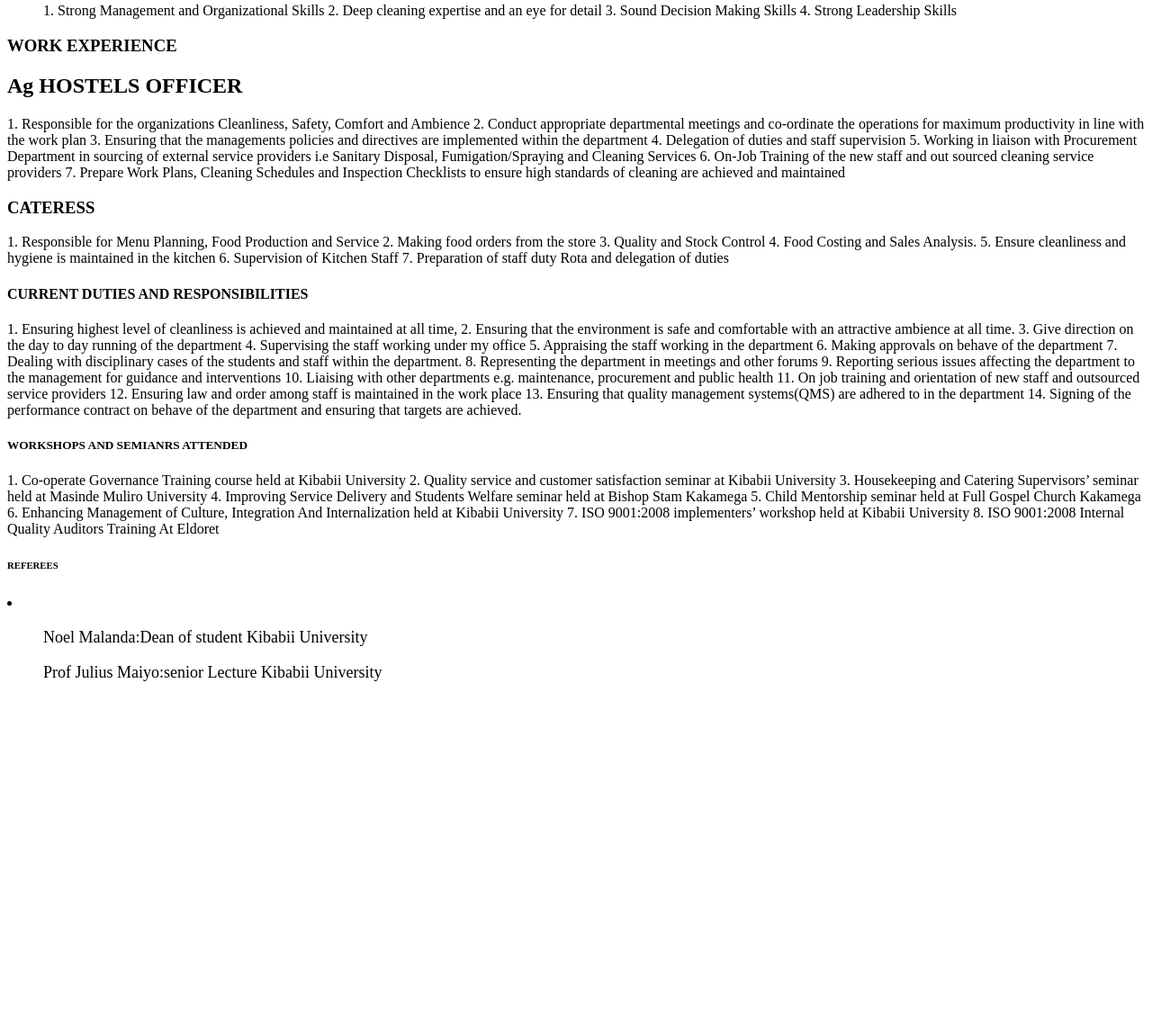
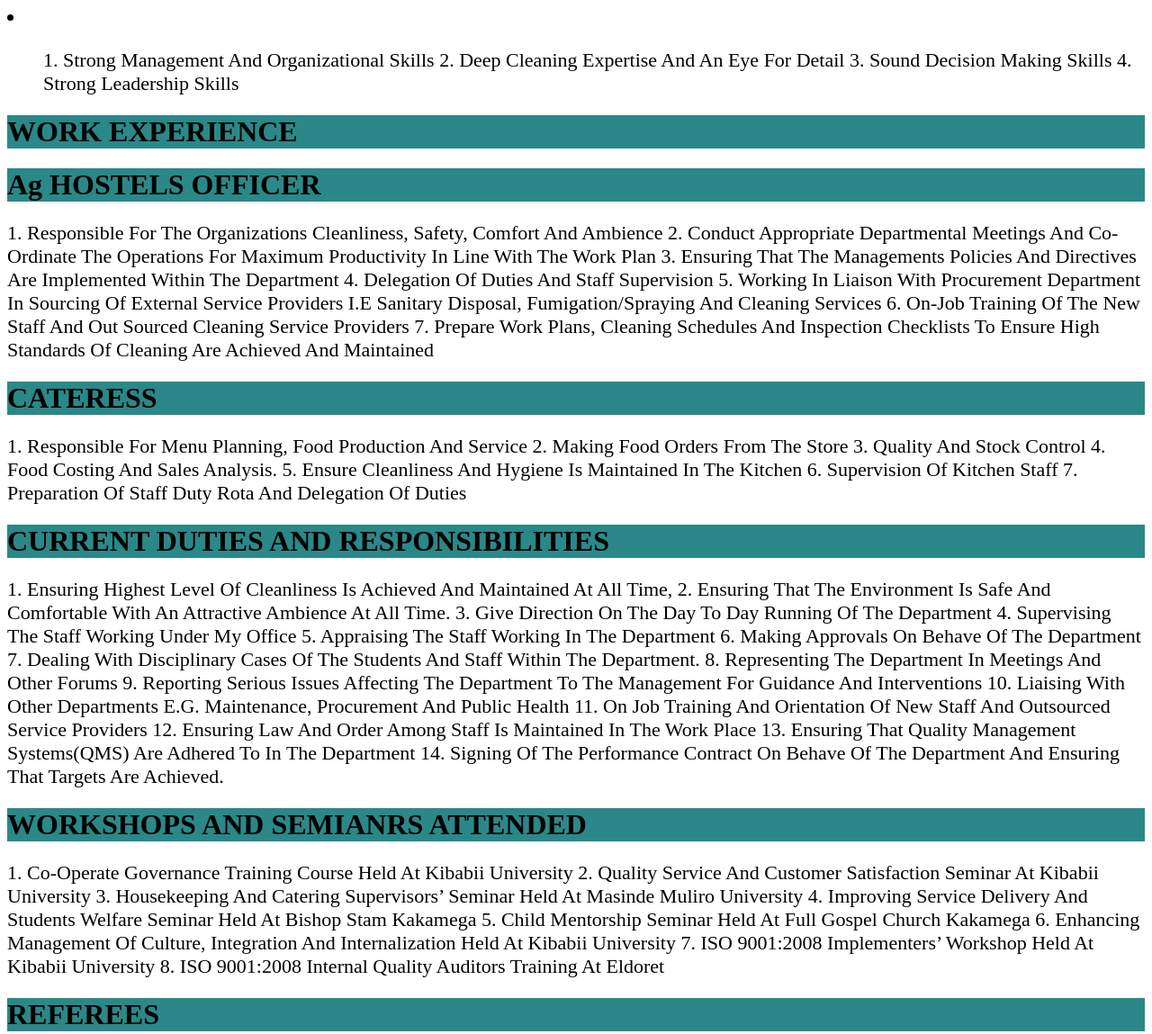
Before and after one commit to LEON15537/friendly-wangari-mathari, a plain HTML site: page index.html in a window 1280 px wide. Shown: the part 713-1862 px from the top of the page at 90% size. Before the commit the page ends 1489 px from the top, so only its background shows below. Drawn offline with Linux system fonts and the light colour scheme.

Commit message:
Add files via upload

```diff
--- a/index.html
+++ b/index.html
@@ -5,8 +5,10 @@
     <meta name="viewport" content="width=device-width, initial-scale=1.0">
     <title>RESUME PAGE</title>
     <H1> MARGARET WANGARI WAITHAKA</H1>
+<link rel="stylesheet" href="style.css">
     <img src="https://www.greenbeltmovement.org/sites/greenbeltmovement.org/files/04_05_oslo.jpg"
      alt="">
+
 </head>
 <body>
 
@@ -35,8 +37,8 @@
         4. Strong Leadership Skills</ol>
 </li>
 
-<H3>WORK EXPERIENCE</H3>
-<h2>Ag HOSTELS OFFICER</h2>
+<h1>WORK EXPERIENCE</H1>
+<h1>Ag HOSTELS OFFICER</h1>
 <P>1. Responsible for the organizations Cleanliness, Safety, Comfort and Ambience
     2. Conduct appropriate departmental meetings and co-ordinate the operations for maximum
     productivity in line with the work plan
@@ -50,7 +52,7 @@
     of cleaning are achieved and maintained
     </P>
 
-    <h3>CATERESS</h3>
+    <h1>CATERESS</h1>
     <P>1. Responsible for Menu Planning, Food Production and Service
         2. Making food orders from the store
         3. Quality and Stock Control
@@ -60,7 +62,7 @@
         7. Preparation of staff duty Rota and delegation of duties
         </P>
 
-        <H4>CURRENT DUTIES AND RESPONSIBILITIES</H4>
+        <H1>CURRENT DUTIES AND RESPONSIBILITIES</H1>
         <P>1. Ensuring highest level of cleanliness is achieved and maintained at all time,
             2. Ensuring that the environment is safe and comfortable with an attractive ambience at all time.
             3. Give direction on the day to day running of the department
@@ -78,7 +80,7 @@
             14. Signing of the performance contract on behave of the department and ensuring that targets
             are achieved.</P>
 
-            <H5>WORKSHOPS AND SEMIANRS ATTENDED</H5>
+            <H1>WORKSHOPS AND SEMIANRS ATTENDED</H1>
             <P>1. Co-operate Governance Training course held at Kibabii University
 
                 2. Quality service and customer satisfaction seminar at Kibabii University
@@ -92,7 +94,7 @@
                 </P>
 
                 <div>
-                    <H6>REFEREES</H6>
+                    <H1>REFEREES</H1>
                     <li style="font-size: large;">
                         <ol>Noel Malanda:Dean of student  Kibabii University
                         </ol>
```
